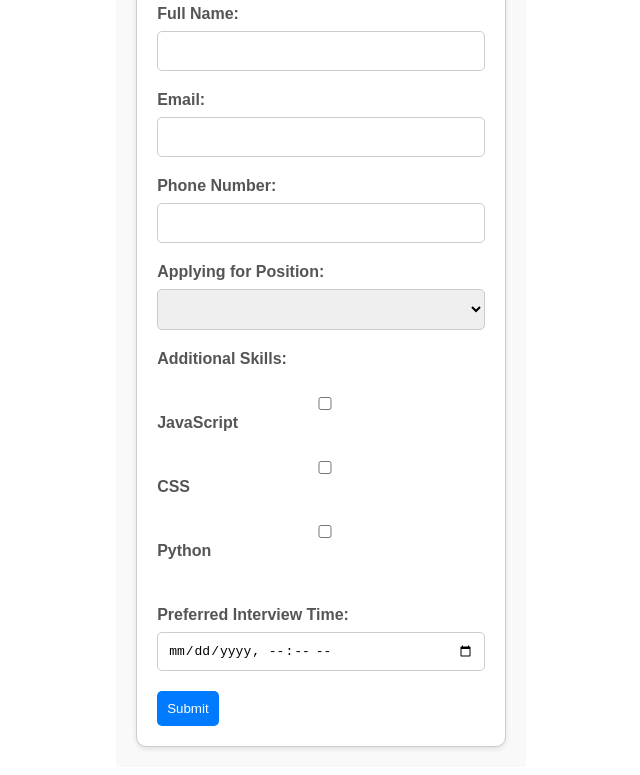
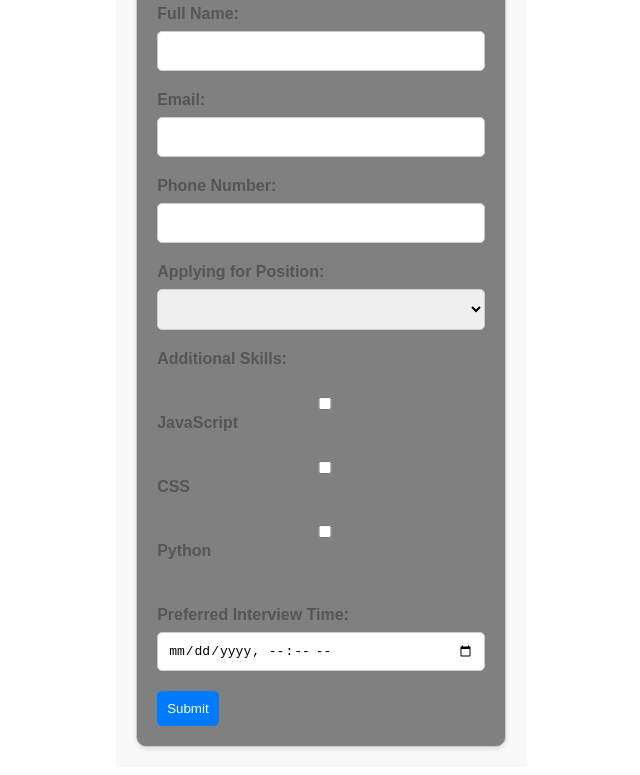
Before and after one commit to Bhumika07092001/Job-Application-Form, a React app: page / in a window 1280 px wide. Shown: the part 122-897 px from the top of the page, without its empty margins (327-967 px from the left). Built offline with nearby package versions, Linux system fonts and the light colour scheme.

Commit message:
Update App.css

```diff
--- a/src/JobForm/styles/App.css
+++ b/src/JobForm/styles/App.css
@@ -5,7 +5,7 @@
   border: 1px solid #ccc;
   border-radius: 10px;
   box-shadow: 0 2px 5px rgba(0, 0, 0, 0.1);
-  background-color: #fff;
+  background-color: grey;
 }
 
 .job-application-form h1 {
```
